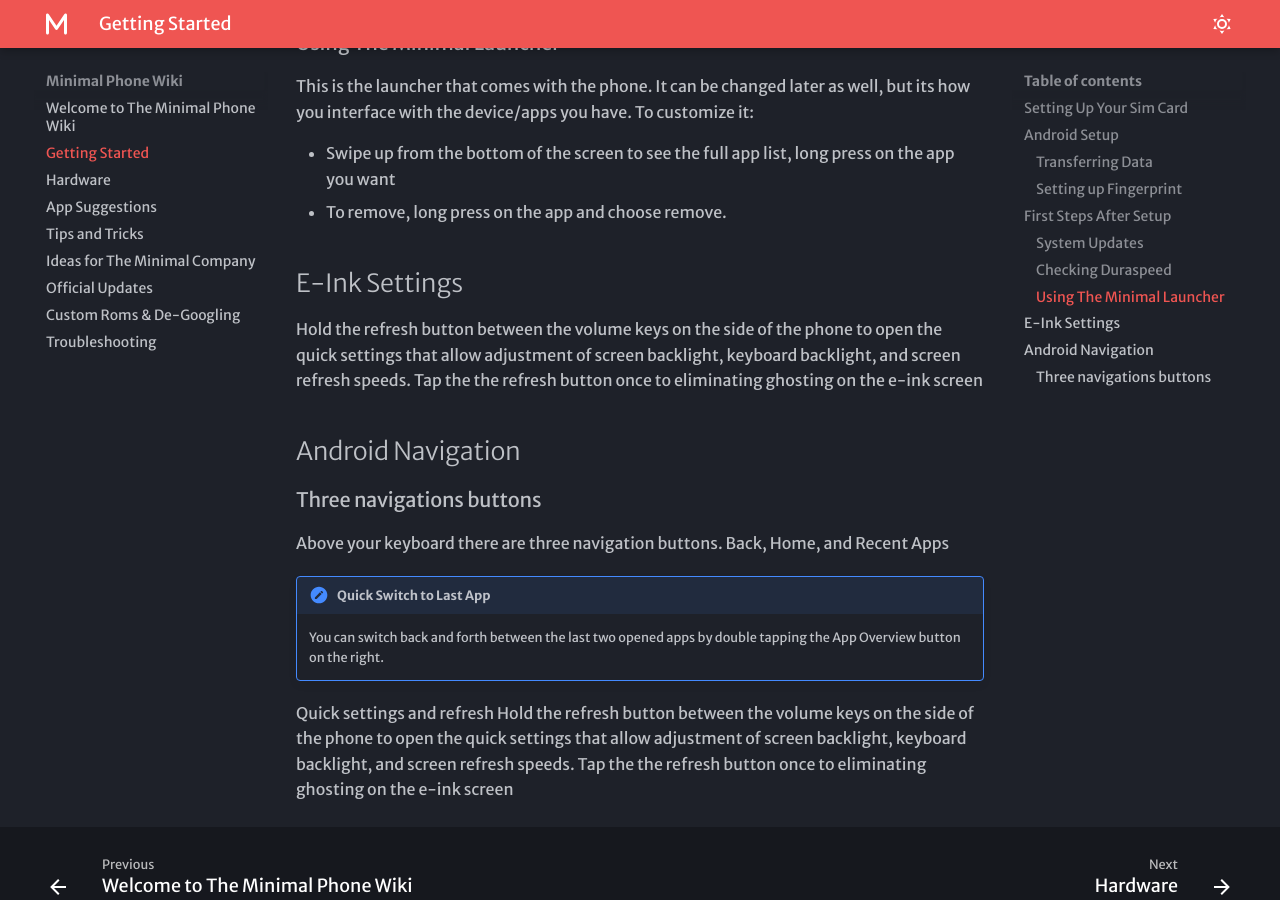
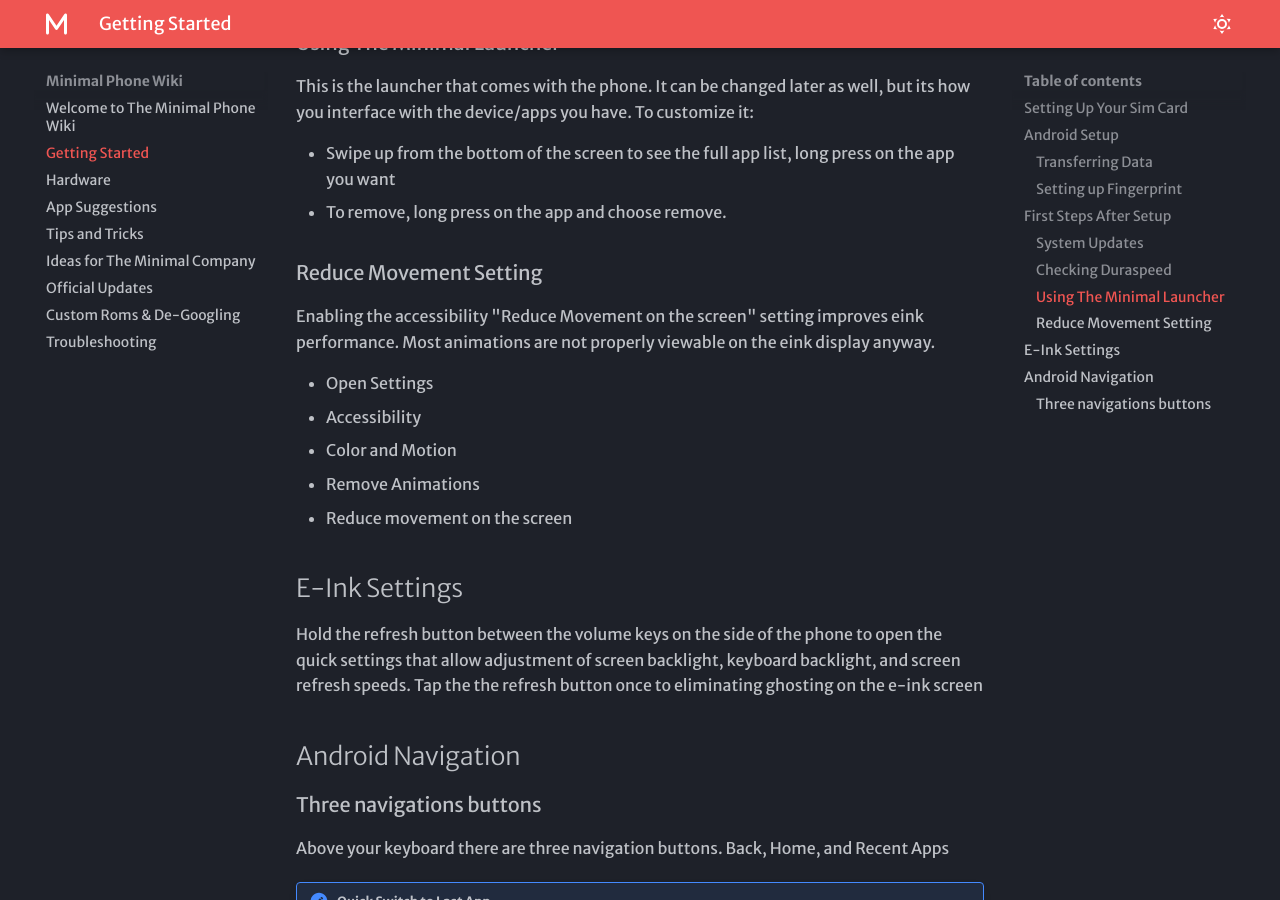
Before and after one commit to theblcl/Minimal-Phone-Guide, an MkDocs documentation site: the page built from docs/starting.md, in a window 1280 px wide and 900 px high, scrolled down 1482 px. Built offline with MkDocs 1.6.1 and Material for MkDocs 9.7.7, drawn with Linux system fonts in a browser that asks for light colours; some web fonts are replaced.

Commit message:
Reduce movement setting (#4)

```diff
--- a/docs/starting.md
+++ b/docs/starting.md
@@ -38,6 +38,15 @@
 - Swipe up from the bottom of the screen to see the full app list, long press on the app you want
 - To remove, long press on the app and choose remove.
 
+### Reduce Movement Setting
+Enabling the accessibility "Reduce Movement on the screen" setting improves eink performance. Most animations are not properly viewable on the eink display anyway.
+
+- Open Settings
+- Accessibility
+- Color and Motion
+- Remove Animations
+- Reduce movement on the screen
+
 ## E-Ink Settings
 Hold the refresh button between the volume keys on the side of the phone to open the quick settings that allow adjustment of screen backlight, keyboard backlight, and screen refresh speeds.
 Tap the the refresh button once to eliminating ghosting on the e-ink screen
```
